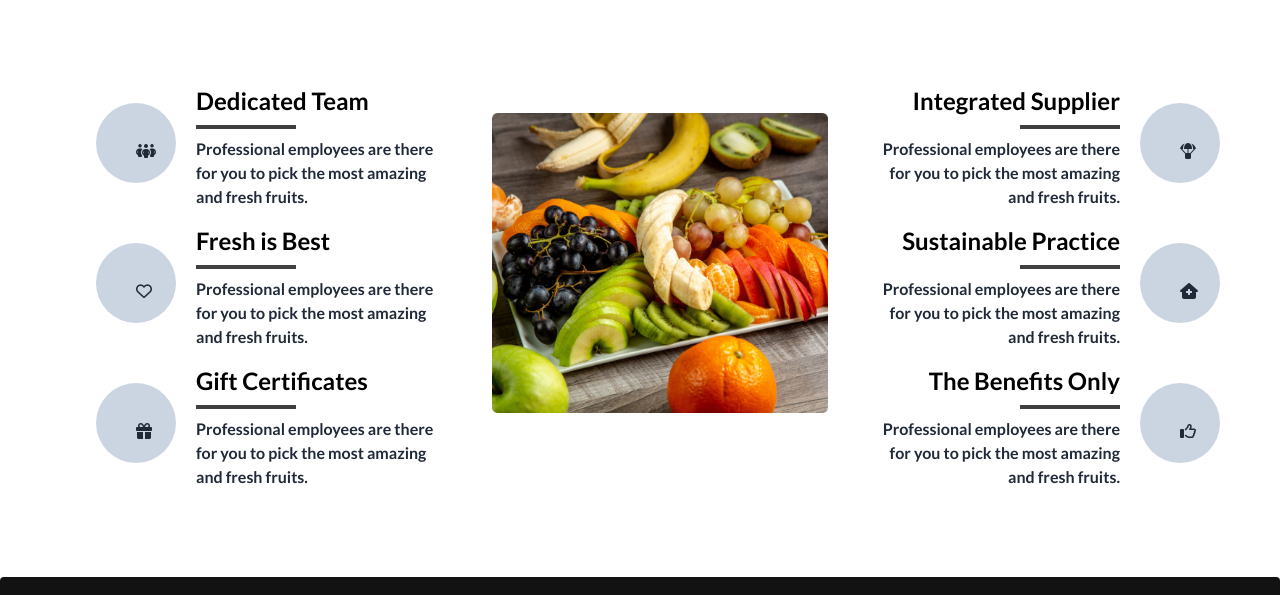
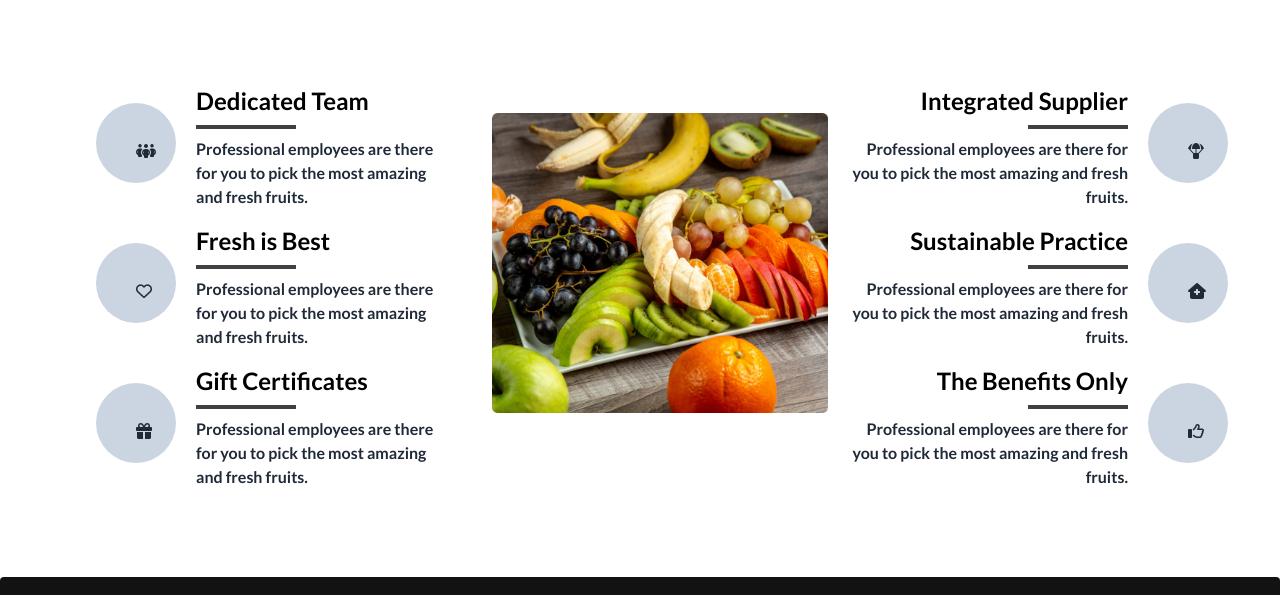
Before and after one commit to SintoDas/Aassignment-B8A3-food-brust, a plain HTML site: page index.html in a window 1280 px wide. Shown: the part 2753-3348 px from the top of the page. Drawn offline with nearby package versions, Linux system fonts and the light colour scheme.

Commit message:
try to solve git showing problem

```diff
--- a/index.html
+++ b/index.html
@@ -962,7 +962,7 @@
                   Integrated Supplier
                 </h3>
                 <div
-                  class="lg:ml-56 border-2 border-[#121212CD] w-[100px]"
+                  class="lg:ml-60 border-2 border-[#121212CD] w-[100px]"
                 ></div>
                 <p class="lg:ml-16">
                   Professional employees are there for you to pick the most
@@ -981,7 +981,7 @@
                   Sustainable Practice
                 </h3>
                 <div
-                  class="lg:ml-56 border-2 border-[#121212CD] w-[100px]"
+                  class="lg:ml-60 border-2 border-[#121212CD] w-[100px]"
                 ></div>
                 <p class="lg:ml-16">
                   Professional employees are there for you to pick the most
@@ -998,7 +998,7 @@
               <div class="space-y-2 mt-5 text-start lg:text-end">
                 <h3 class="text-black text-2xl font-bold">The Benefits Only</h3>
                 <div
-                  class="lg:ml-56 border-2 border-[#121212CD] w-[100px]"
+                  class="lg:ml-60 border-2 border-[#121212CD] w-[100px]"
                 ></div>
                 <p class="lg:ml-16">
                   Professional employees are there for you to pick the most
```
